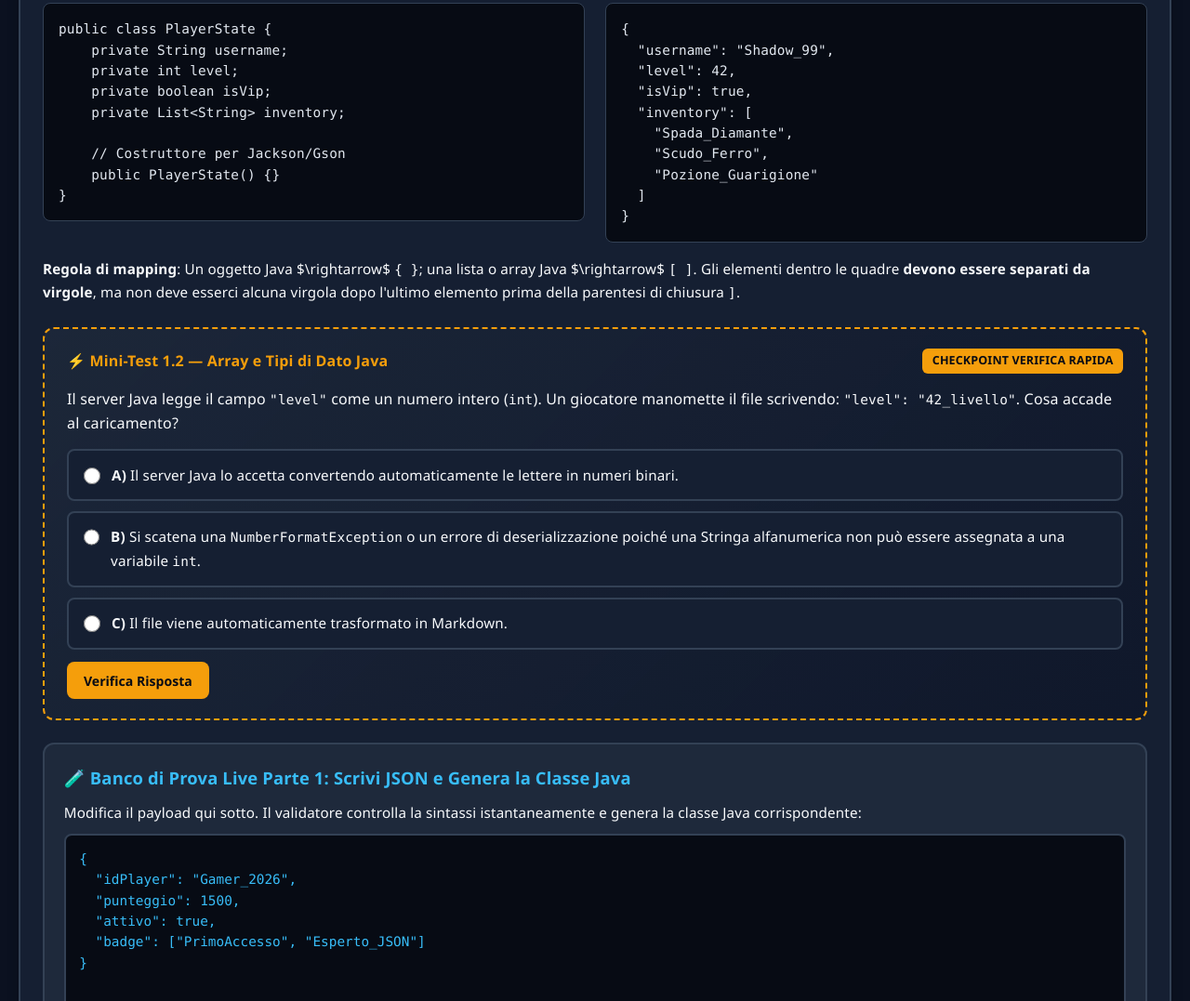
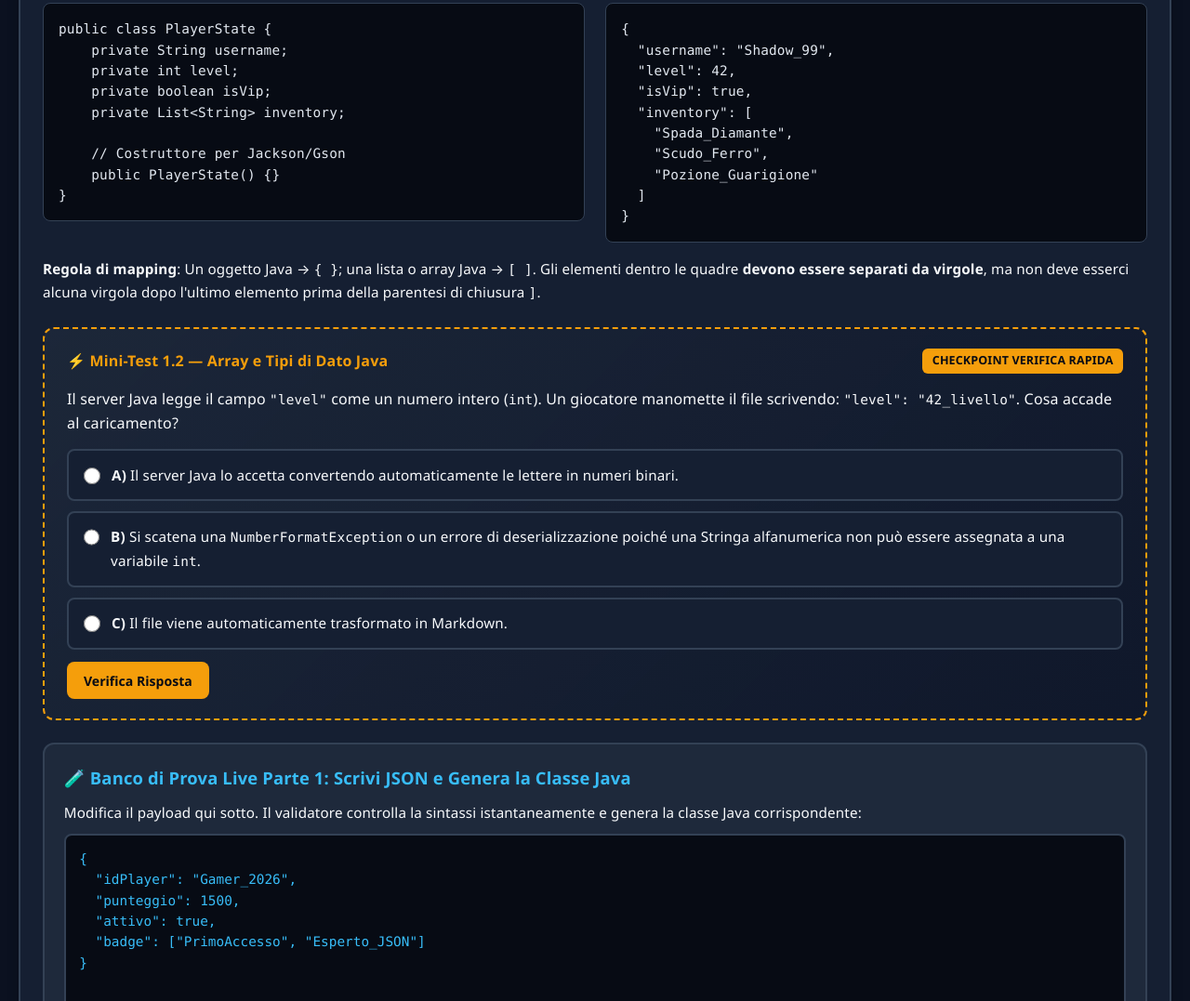
Before and after one commit to Amarte81/tpsit-5-json-markdown-xml, a plain HTML site: page index.html in a window 1280 px wide. Shown: the part 2698-3775 px from the top of the page at 93% size. Drawn offline with Linux system fonts and the light colour scheme.

Commit message:
Fix: Remove LaTeX math syntax and dollar signs, replace with clean Unicode symbols and plain text

```diff
--- a/index.html
+++ b/index.html
@@ -259,7 +259,7 @@
         </div>
 
         <p style="margin-top: 1rem; font-size: 0.95rem;">
-          <strong>Regola di mapping</strong>: Un oggetto Java $\rightarrow$ <code>{ }</code>; una lista o array Java $\rightarrow$ <code>[ ]</code>. Gli elementi dentro le quadre <strong>devono essere separati da virgole</strong>, ma non deve esserci alcuna virgola dopo l'ultimo elemento prima della parentesi di chiusura <code>]</code>.
+          <strong>Regola di mapping</strong>: Un oggetto Java &rarr; <code>{ }</code>; una lista o array Java &rarr; <code>[ ]</code>. Gli elementi dentro le quadre <strong>devono essere separati da virgole</strong>, ma non deve esserci alcuna virgola dopo l'ultimo elemento prima della parentesi di chiusura <code>]</code>.
         </p>
 
         <!-- MINI-TEST 1.2 INTERATTIVO LUNGO LO SCORRIMENTO -->
```
Also changed, not shown: 4 other files.
